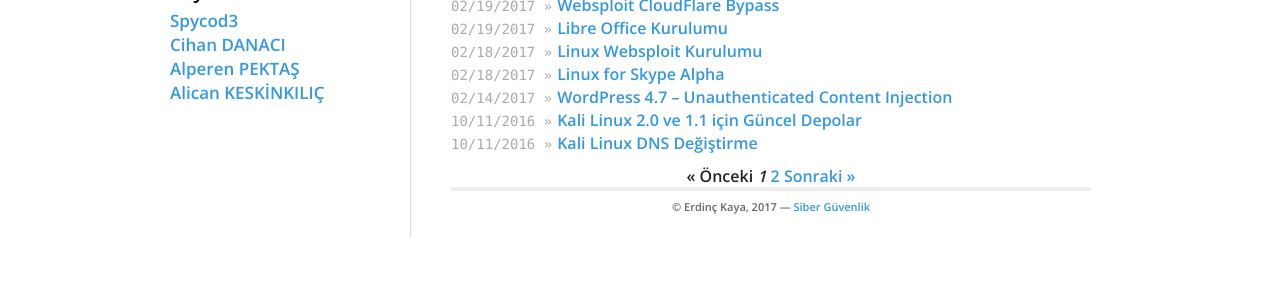
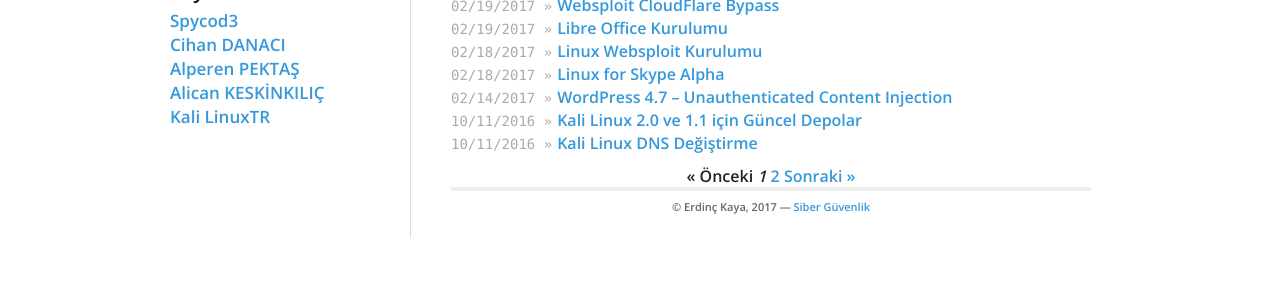
Before and after one commit to denemevol3/denemevol, a Jekyll site: the page built from index.html, in a window 1280 px wide. Shown: the part 399-699 px from the top of the page. Built offline with Jekyll 4.4.1, drawn with Linux system fonts in a browser that asks for light colours; nearby versions of some CDN libraries; the list of posts is cut into pages by our own code.

Commit message:
Update sidebar.html

```diff
--- a/_includes/sidebar.html
+++ b/_includes/sidebar.html
@@ -17,6 +17,7 @@
     <h5><a href="http://www.spycod3.org" target="_blank">Spycod3</a><br>
     <a href="https://cihandanaci.com" target="_blank">Cihan DANACI</a><br>
     <a href="http://alperenpektas.com/" target="_blank">Alperen PEKTAŞ</a><br>
-    <a href="http://www.alicankeskinkilic.org" target="_blank">Alican KESKİNKILIÇ</a></h5>
+    <a href="http://www.alicankeskinkilic.org" target="_blank">Alican KESKİNKILIÇ</a><br>
+    <a href="http://kali-linuxtr.net/" target="_blank">Kali LinuxTR</a></h5>
   </div>
 </nav>
```
